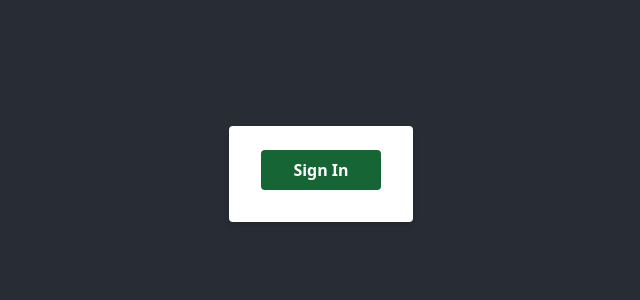
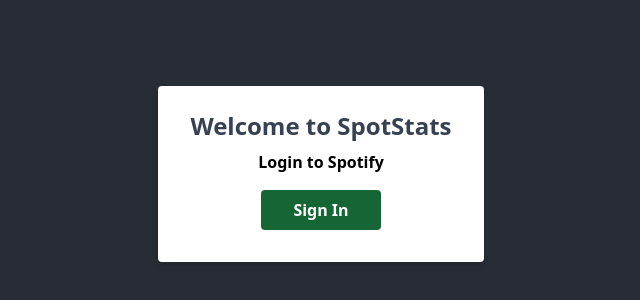
Before and after one commit to RosaErick/spotifysplit, a React (Vite) app in the folder client/: page /login in a window 1280 px wide. Shown: the part 218-518 px from the top of the page, without its empty margins (319-959 px from the left). Built offline with nearby package versions, Linux system fonts and the light colour scheme.

Commit message:
login card changes

```diff
--- a/client/src/components/LoginForm.tsx
+++ b/client/src/components/LoginForm.tsx
@@ -4,8 +4,25 @@
 
 export const LoginForm = () => {
   return (
-    <form className="bg-white shadow-md rounded px-8 pt-6 pb-8 mb-4">
-      <div className="flex items-center justify-between">
+    <div className="bg-white shadow-md rounded px-8 pt-6 pb-8 mb-4">
+
+      <div className="mb-4">
+        <h1
+          className="block text-gray-700 text-sm font-bold mb-2 sm:text-2xl"
+        >
+          Welcome to SpotStats
+        </h1>
+
+
+        <h2 className="title text-uppercase text-black font-bold">
+          Login to Spotify
+      </h2>
+
+
+      </div>
+
+
+      <div className="flex items-center justify-center">
         <button
           className="bg-green-800 hover:bg-green-500 text-white font-bold py-2 px-4 rounded focus:outline-none focus:shadow-outline"
           type="button"
@@ -18,6 +35,6 @@
           </a>
         </button>
       </div>
-    </form>
+    </div>
   );
 };
--- a/client/src/containers/Home.tsx
+++ b/client/src/containers/Home.tsx
@@ -1,4 +1,3 @@
-import React from "react";
 import { Profile } from "../components/Profile";
 import { useState, useEffect } from "react";
 import { getUserProfile, logout } from "../provider/spotfy";
```
